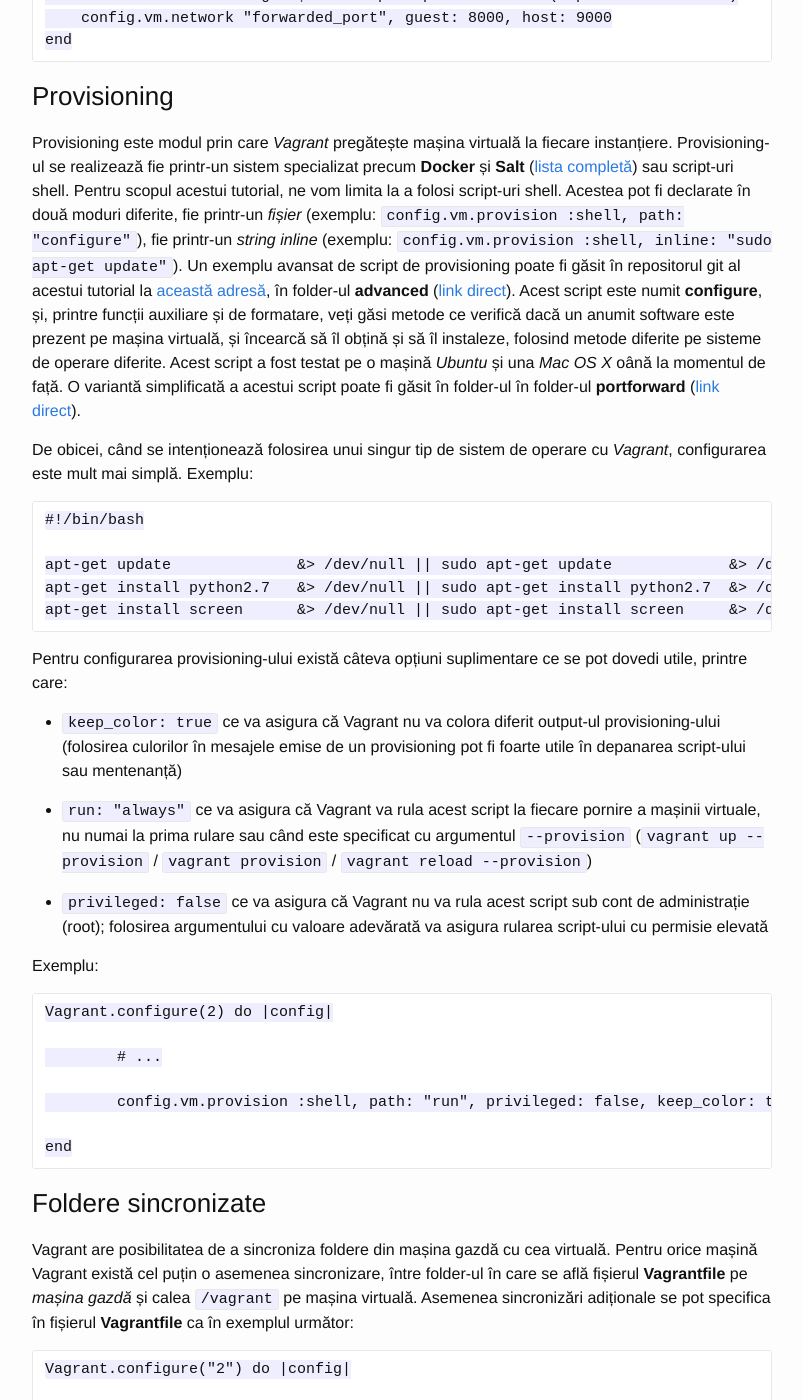
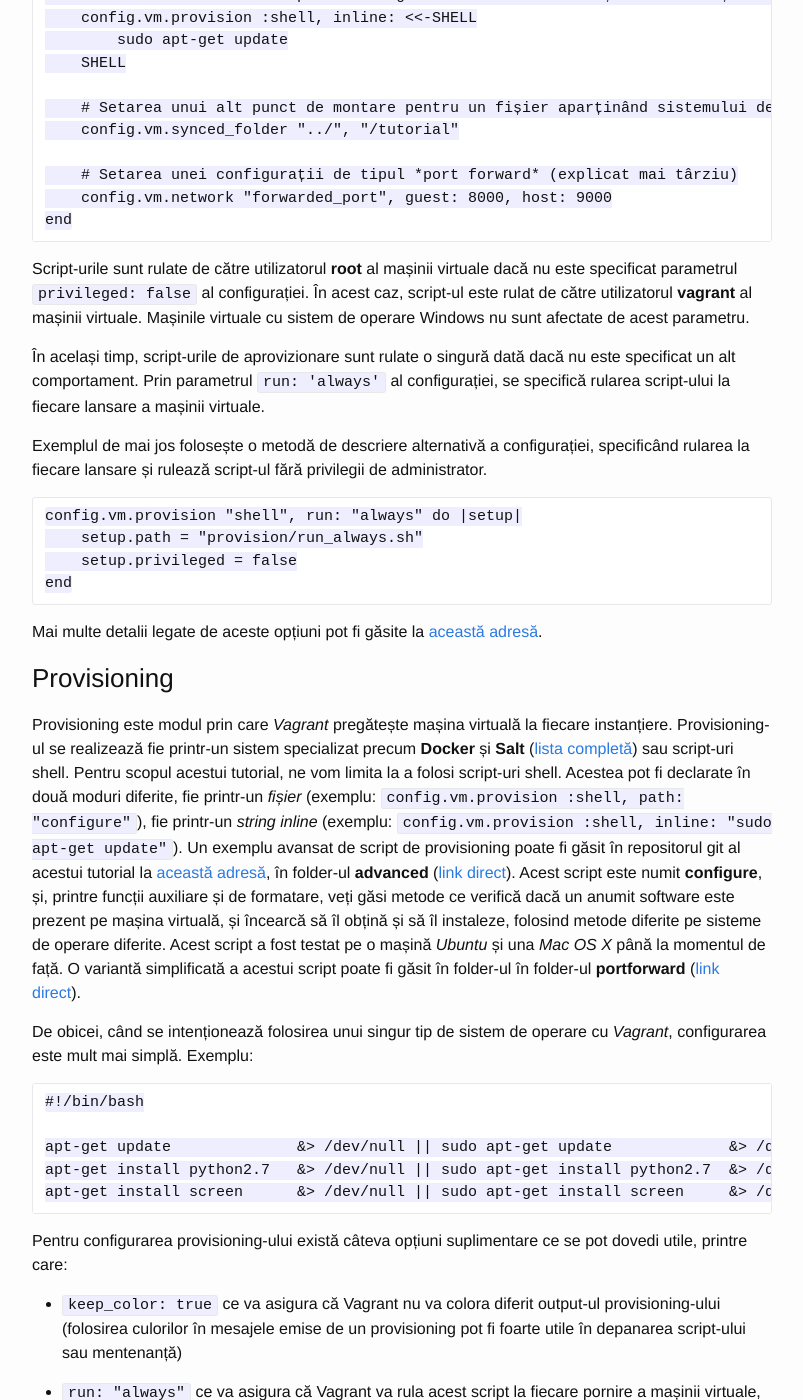
Before and after one commit to infoeducatie/blog.infoeducatie.ro, a Jekyll site: the page built from _posts/2015-07-23-tutorial-vagrant.markdown, in a window 1280 px wide and 1400 px high, scrolled down 17353 px. Shown: the whole window, without its empty margins (238-1041 px from the left). Built offline with Jekyll 4.4.1, drawn with Linux system fonts in a browser that asks for light colours; some of the changed text lies outside the part shown.

Commit message:
Fixed most issues - left with windows fixes, and introduction

```diff
--- a/_posts/2015-07-23-tutorial-vagrant.markdown
+++ b/_posts/2015-07-23-tutorial-vagrant.markdown
@@ -21,19 +19,23 @@
 
 Software-ul Vagrant este un sistem de configurare, distribuție și virtualizare a mediilor de lucru, dezvoltare și publicare. El permite, prin o mulțime de aplicații third-party, configurarea, aprovizionarea și distribuirea ușoară a mașinilor virtuale, cu scopul de a standardiza și ușura pregătirea unui mediu pentru dezvoltarea sau publicarea unei aplicații, sau a obține accesul la unelte necesare lucrului disponibile doar pe anumite sisteme de operare.
 
+Un exemplu concret ar fi izolarea mediilor de dezvoltare, și automatizare compilări și creării aplicațiilor pe medii diferite (Ex: Windows pentru aplicații Windows Phone, Mac OS X pentru aplicații iOS, etc). Un alt exemplu ar fi experimentarea fără a polua mașina locală, sau izolarea experimentelor între ele însele.
+
 Acest proces este descris într-un singur fișier ce poate fi copiat din loc în loc, creând mediul dorit pe orice mașină gazdă (fie fizică, fie virtuală). Mediul creat poate fi atunci modificat în orice mod, iar când este creat din nou, va reveni la starea inițială definită în fișier.
 
 Vagrant nu este o persoană, dar poate călători din loc în loc, fără un cămin anume sau job stabil. Este o soluție pentru omogenizarea mediului de lucru între membrii unei echipe de development, a publicării în paralel a unui software, sau oricărei alte acțiuni ce necesită un punct de plecare predefinit. Vagrant oferă acest punct de plecare într-un mod minimalist și sigură.
 
 ### Cum funcționează Vagrant?
 
-Vagrant funcționează printr-o rețea de **mașini virtuale pre-definite** pentru diferite sisteme de operare (Ex: Windows, Ubuntu, Mac OS X, Red Hat, etc.) și diferite versiuni ale acestor sisteme de operare. Vagrant va descărca aceste mașini virtuale pre-definite dorite, și va crea copii ale lor când este nevoie. Aceste mașini de obicei sunt create minimalist, cu un numar minim de utilitare și configurații realizate, pentru a se potrivi unei game cât mai largi de cerințe.
+Vagrant este un sistem de gestionare și configurare a mașinilor virtuale create de către diferite sisteme de virtualizare (VirtualBox, VMWare, Docker, etc).
+
+Vagrant utilizează o mulțime de **mașini virtuale pre-definite** pentru diferite sisteme de operare (Ex: Windows, Ubuntu, Mac OS X, Red Hat, etc.) și diferite versiuni ale acestor sisteme de operare. Vagrant va descărca aceste mașini virtuale pre-definite dorite, și va crea copii ale lor când este nevoie. Aceste mașini de obicei sunt create minimalist, cu un numar minim de utilitare și configurații realizate, pentru a se potrivi unei game cât mai largi de cerințe.
 
 Din acest moment, mașina virtuală copiată va fi **aprovizionată**. Aprovizionarea (sau *Provisioning-ul*) mașinii se realizează prin mai multe moduri, descrise mai jos, scopul fiind pregătirea mașinii pentru lucru, fie prin instalarea soft-urilor necesare, pornirea unor servicii, fie prin legarea elementelor din mașina virtuală cu cele din mașina gazdă (cea care reulează mașina virtuală) precum rețea sau fișiere și foldere.
 
 După ce crearea mașinii virtuale este terminată, ea poate fi pornită. În acest moment se rulează aprovizionarea. Când aprovizionarea este terminată, mașina poate fi accesată fie prin SSH, fie prin alte metode (Ex: pentru VirtualBox, VMWare, etc. mașina poate fi accesată din iterfață serviciului).
 
-Informațiile necesare creeri și aprovizionării unei astfel de mașini sunt stocate într-un fișier numit *Vagrantfile*. Acest fișier poate fi pur și simplu transferat pe o altă mașină (fizică sau virtuală) de unde tot procesul poate fi reluat fără nici o modificare, fără a necesita decât prezența unei instalații Vagrant și a provider-ului (VirtualBox, VMWare, etc).
+Informațiile necesare creeri și aprovizionării unei astfel de mașini sunt stocate într-un fișier numit *Vagrantfile*. Acest fișier poate fi pur și simplu transferat pe o altă mașină (fizică sau virtuală) de unde tot procesul poate fi reluat fără nici o modificare, fără a necesita decât prezența utilitarului Vagrant și a provider-ului (VirtualBox, VMWare, etc).
 
 ## Instalare
 
@@ -117,7 +119,7 @@
 
 **Pas 2**
 
-- Vagrant are nevoie de un client SSH, iar Windows 7/8 nu îl contine by default, așa că vom folosi Git.
+- Vagrant are nevoie de un client SSH, iar Windows 7/8 nu are un asemenea client predefinit, așa că vom folosi Git.
 - Instalați Git pentru Windows: [adresa de descărcare](http://msysgit.github.io/)
 - Deschideți, în ordine, _Control Panel_ > _System_
 
@@ -142,7 +144,7 @@
 **Pas 3**
 
 - Instalați Vagrant, versiunea de Windows: [adresa de descărcare a site-ului](http://www.vagrantup.com/downloads.html)
-- După instalare, windows-ul va cere un restart pentru a-și crea configurările
+- După instalare, sistemul de operare va cere un restart pentru a-și crea configurările
 - După restart, puteți verifica în cmd dacă s-a instalat, folosind comanda `vagrant`
 
 
@@ -153,7 +155,7 @@
 
 **Initializare**
 
-Deși atunci când ați rulat `vagrant` în cmd a apărut o listă de comenzi, pentru a seta un server propriu cu ajutorul Vagrant este nevoie doar de câteva dintre ele. Comanda `vagrant init` va crea in director un fisier Vagrantfile, ce conține detalii legate de configurare. Este un exercițiu bun să îl deschideți și să parcurgeți conținutul.
+Deși atunci când ați rulat `vagrant` în cmd a apărut o listă de comenzi, pentru a seta un server propriu cu ajutorul Vagrant este nevoie doar de câteva dintre ele. Comanda `vagrant init` va crea în director un fișier Vagrantfile, ce conține detalii legate de configurare. Este un exercițiu bun să îl deschideți și să parcurgeți conținutul.
 
 [![Imagine vagrant init]({{ site.baseurl }}assets/images/vagrant/windows/vagrant_init.png)]({{ site.baseurl }}assets/images/vagrant/windows/vagrant_init.png)
 
@@ -169,7 +171,7 @@
     $ vagrant up
 
 
-La prima rulare a acestei comenzi se crează o mașină virtuală conform configurărilor din fișierul Vagrantfile creat la inițializare. Pentru a verifica la final că mașina este într-adevăr up and running, deschideți VirtualBox și ar trebui să apară ceva asemănător ca în imagine:
+La prima rulare a acestei comenzi se crează o mașină virtuală conform configurărilor din fișierul Vagrantfile creat la inițializare. Pentru a verifica la final că mașina rulează într-adevăr, deschideți VirtualBox și ar trebui să apară ceva asemănător ca în imagine:
 
 [![Imagine vagrant VirtualBox]({{ site.baseurl }}assets/images/vagrant/windows/vagrant_vb.png)]({{ site.baseurl }}assets/images/vagrant/windows/vagrant_vb.png)
 
@@ -189,9 +191,10 @@
 - `vagrant halt` , pentru a opri mașina
 - `vagrant ssh` , pentru a deschide shell-ul mașinii create
 - `vagrant reload`, pentru a reporni mașina
-- `vagrant distroy`, pentru a șterge mașina și toate configurările acesteia
+- `vagrant destroy`, pentru a șterge mașina și toate configurările acesteia
 - `vagrant status` , pentru a verifica statusul mașinii Vagrant (dacă este pornită, oprită, creată, etc)
-- `vagrant version` , pentru a afișa versiunea de Vagrant instalată
+- `vagrant version`, pentru a afișa versiunea de Vagrant instalată
+- `vagrant provision`, pentru a forța rularea tuturor script-urilor (definițiilor) de aprovizionare
 
 Sfat și mic exercițiu: deschideți un Command Prompt și rulați ` vagrant ` pentru a vedea lista tuturor comenzilor disponibile Și o scurtă descriere pentru fiecare, apoi rulați fiecare comandă afișată cu opțiunea ` -h ` (de exemplu, pentru ` init `, rulați ` vagrant init -h ` și așa mai departe cu toate).
 
@@ -212,8 +215,8 @@
 
 
     Vagrant.configure("2") do |config|
-      config.vm.box = "hashicorp/precise32"
-end
+        config.vm.box = "hashicorp/precise32"
+    end
 
 
 **Comenzi utile**
@@ -252,10 +255,23 @@
         config.vm.network "forwarded_port", guest: 8000, host: 9000
     end
 
+Script-urile sunt rulate de către utilizatorul **root** al mașinii virtuale dacă nu este specificat parametrul `privileged: false` al configurației. În acest caz, script-ul este rulat de către utilizatorul **vagrant** al mașinii virtuale. Mașinile virtuale cu sistem de operare Windows nu sunt afectate de acest parametru.
+
+În același timp, script-urile de aprovizionare sunt rulate o singură dată dacă nu este specificat un alt comportament. Prin parametrul `run: 'always'` al configurației, se specifică rularea script-ului la fiecare lansare a mașinii virtuale.
+
+Exemplul de mai jos folosește o metodă de descriere alternativă a configurației, specificând rularea la fiecare lansare și rulează script-ul fără privilegii de administrator.
+
+    config.vm.provision "shell", run: "always" do |setup|
+        setup.path = "provision/run_always.sh"
+        setup.privileged = false
+    end
+
+Mai multe detalii legate de aceste opțiuni pot fi găsite la [această adresă](http://docs.vagrantup.com/v2/provisioning/shell.html).
+
 
 ### Provisioning
 
-Provisioning este modul prin care *Vagrant* pregătește mașina virtuală la fiecare instanțiere. Provisioning-ul se realizează fie printr-un sistem specializat precum **Docker** și **Salt** ([lista completă](http://docs.vagrantup.com/v2/provisioning/index.html)) sau script-uri shell. Pentru scopul acestui tutorial, ne vom limita la a folosi script-uri shell. Acestea pot fi declarate în două moduri diferite, fie printr-un *fișier* (exemplu: `config.vm.provision :shell, path: "configure"`), fie printr-un *string inline* (exemplu: `config.vm.provision :shell, inline: "sudo apt-get update"`). Un exemplu avansat de script de provisioning poate fi găsit în repositorul git al acestui tutorial la [această adresă](https://github.com/sabinmarcu/vagrant-tutorial/tree/master), în folder-ul **advanced** ([link direct](https://github.com/sabinmarcu/vagrant-tutorial/tree/master/advanced)). Acest script este numit **configure**, și, printre funcții auxiliare și de formatare, veți găsi metode ce verifică dacă un anumit software este prezent pe mașina virtuală, și încearcă să îl obțină și să îl instaleze, folosind metode diferite pe sisteme de operare diferite. Acest script a fost testat pe o mașină *Ubuntu* și una *Mac OS X* oână la momentul de față. O variantă simplificată a acestui script poate fi găsit în folder-ul în folder-ul **portforward** ([link direct](https://github.com/sabinmarcu/vagrant-tutorial/tree/master/portforward)).
+Provisioning este modul prin care *Vagrant* pregătește mașina virtuală la fiecare instanțiere. Provisioning-ul se realizează fie printr-un sistem specializat precum **Docker** și **Salt** ([lista completă](http://docs.vagrantup.com/v2/provisioning/index.html)) sau script-uri shell. Pentru scopul acestui tutorial, ne vom limita la a folosi script-uri shell. Acestea pot fi declarate în două moduri diferite, fie printr-un *fișier* (exemplu: `config.vm.provision :shell, path: "configure"`), fie printr-un *string inline* (exemplu: `config.vm.provision :shell, inline: "sudo apt-get update"`). Un exemplu avansat de script de provisioning poate fi găsit în repositorul git al acestui tutorial la [această adresă](https://github.com/sabinmarcu/vagrant-tutorial/tree/master), în folder-ul **advanced** ([link direct](https://github.com/sabinmarcu/vagrant-tutorial/tree/master/advanced)). Acest script este numit **configure**, și, printre funcții auxiliare și de formatare, veți găsi metode ce verifică dacă un anumit software este prezent pe mașina virtuală, și încearcă să îl obțină și să îl instaleze, folosind metode diferite pe sisteme de operare diferite. Acest script a fost testat pe o mașină *Ubuntu* și una *Mac OS X* până la momentul de față. O variantă simplificată a acestui script poate fi găsit în folder-ul în folder-ul **portforward** ([link direct](https://github.com/sabinmarcu/vagrant-tutorial/tree/master/portforward)).
 
 De obicei, când se intenționează folosirea unui singur tip de sistem de operare cu *Vagrant*, configurarea este mult mai simplă.
 Exemplu:
```
Also changed, not shown: other parts of _posts/2015-07-23-tutorial-vagrant.markdown (+4 -6 lines).
